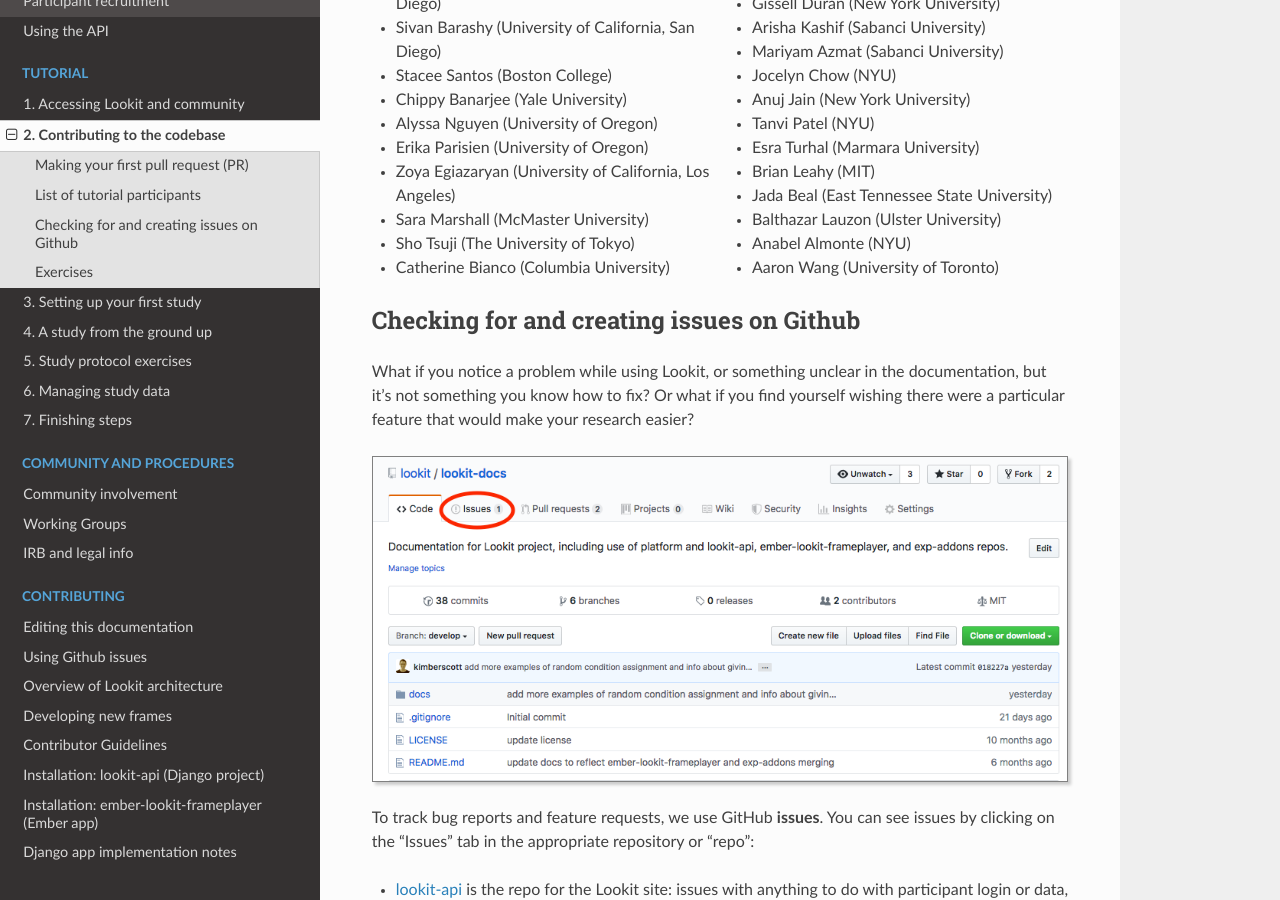
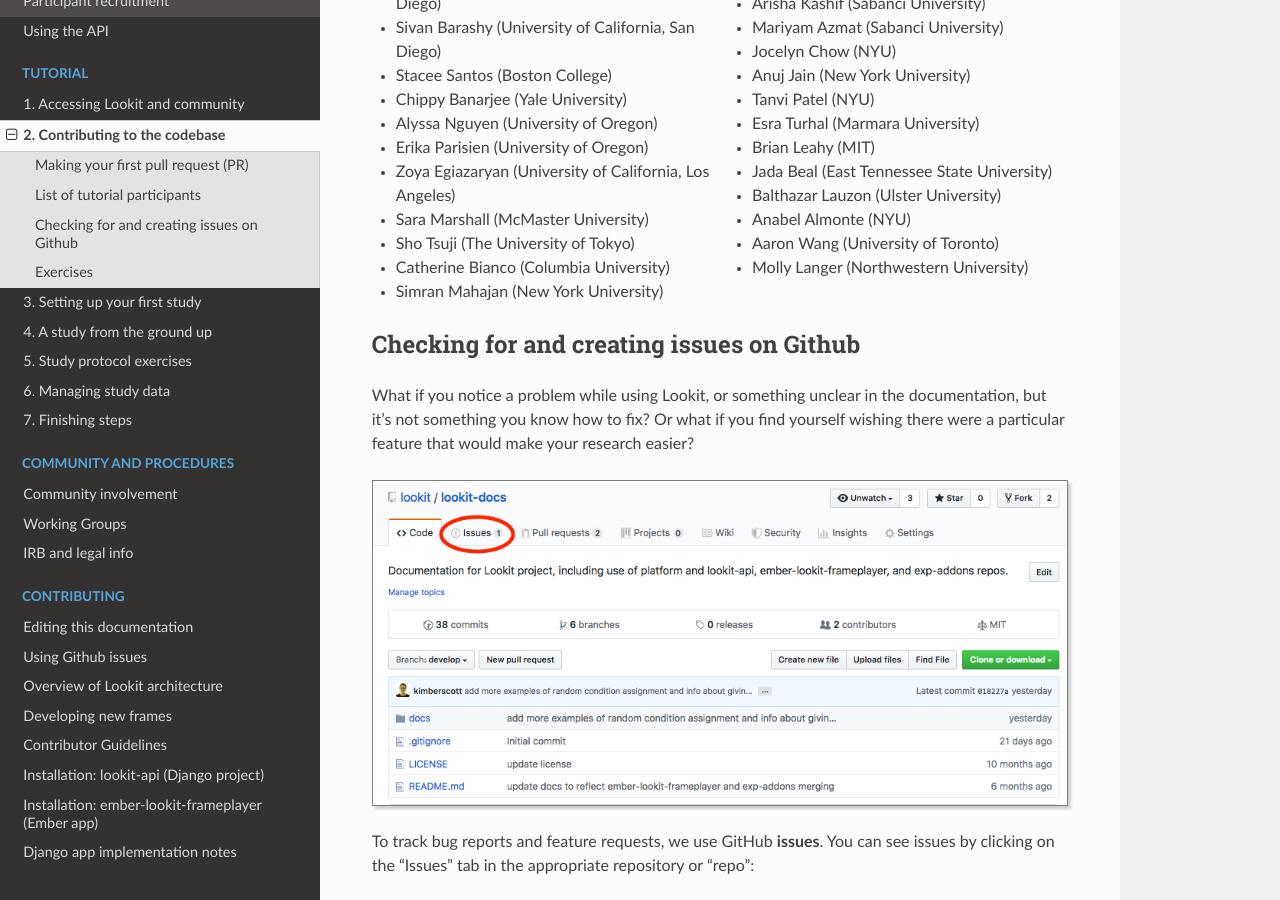
Before and after one commit to lookit/lookit-docs, a Sphinx documentation site: the page built from docs/source/tutorial-contributing.rst, in a window 1280 px wide and 900 px high, scrolled down 7857 px. Built offline with Sphinx 7.4.7 and the Read the Docs theme 2.0.0, drawn with Linux system fonts in a browser that asks for light colours.

Commit message:
Update tutorial-contributing.rst - adding tutorial participant to list
Added my name to the tutorial participant list

```diff
--- a/docs/source/tutorial-contributing.rst
+++ b/docs/source/tutorial-contributing.rst
@@ -330,6 +330,7 @@
 - Balthazar Lauzon (Ulster University)
 - Anabel Almonte (NYU)
 - Aaron Wang (University of Toronto)
+- Molly Langer (Northwestern University)
 
 Checking for and creating issues on Github
 -------------------------------------------
```
